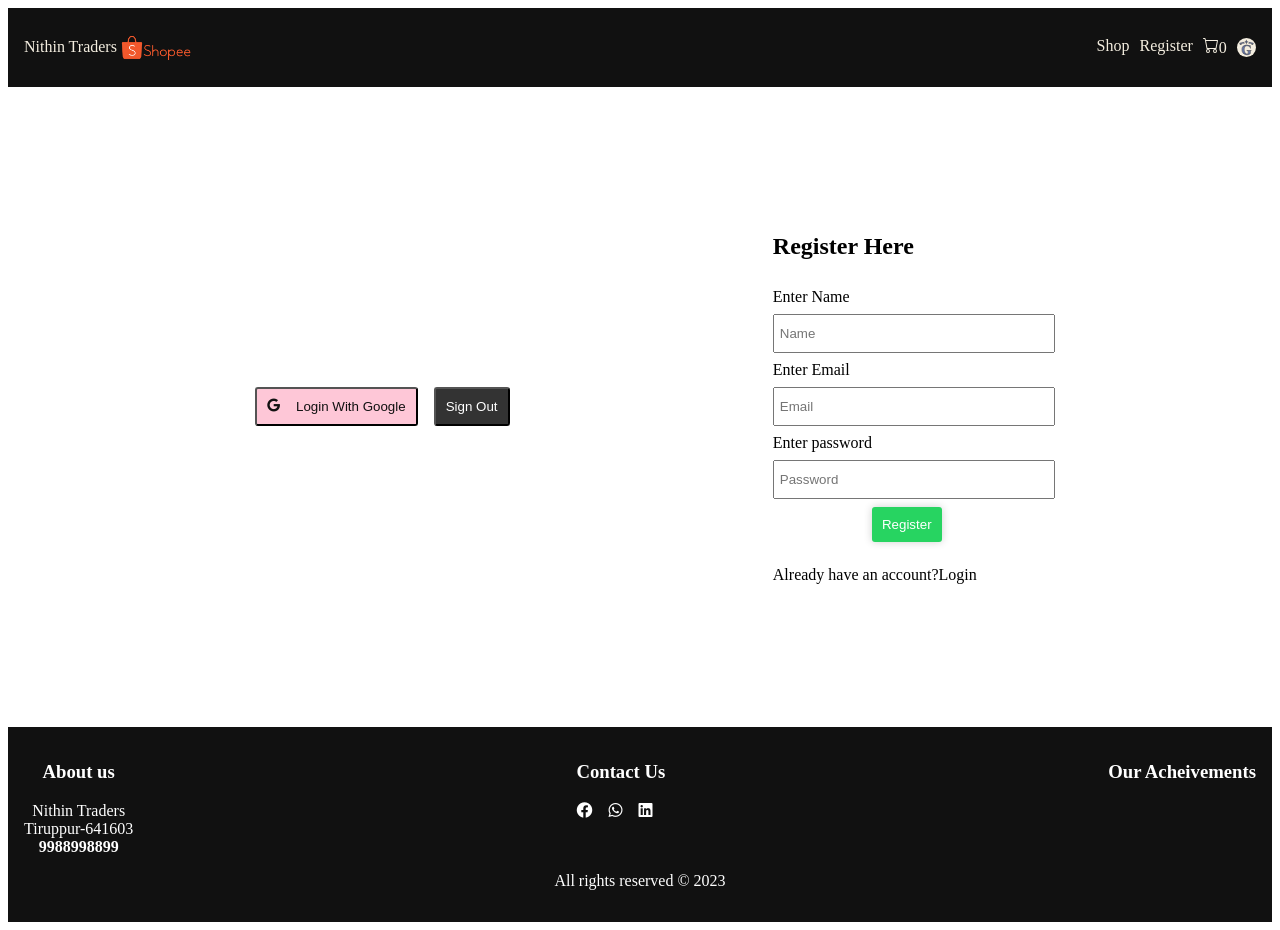
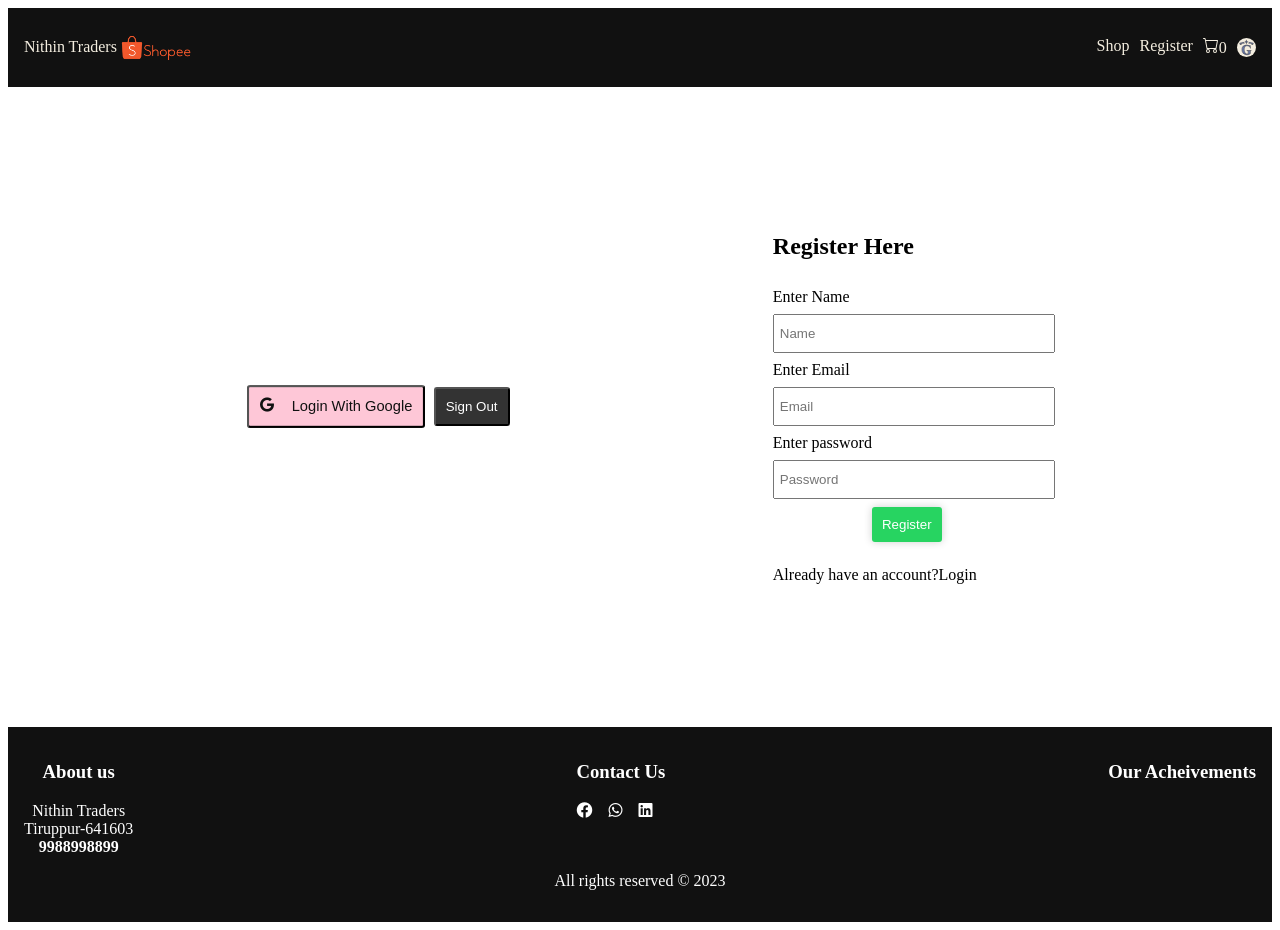
Before and after one commit to ArunprakashLfs/react_ecommerce, a React (Create React App) app: page /user in a window 1280 px wide. In both pictures the pointer is over the button "Login With Google". Built offline with nearby package versions, Linux system fonts and the light colour scheme.

Commit message:
changed hover in scss

```diff
--- a/src/routes/user/user.scss
+++ b/src/routes/user/user.scss
@@ -68,6 +68,8 @@
                     padding: 15px;
                     border-radius: 15px;
                     box-shadow: inset 0 0 8px #f9f8fc;
+                    scale: 110%;
+                    animation: 1000;
                 }
             }
 
@@ -82,6 +84,10 @@
             padding: 10px;
             border-radius: 3px;
             cursor: pointer;
+            &:hover{
+                scale: 110%;
+                animation: 1000;
+            }
 
         }
         .google{
```
